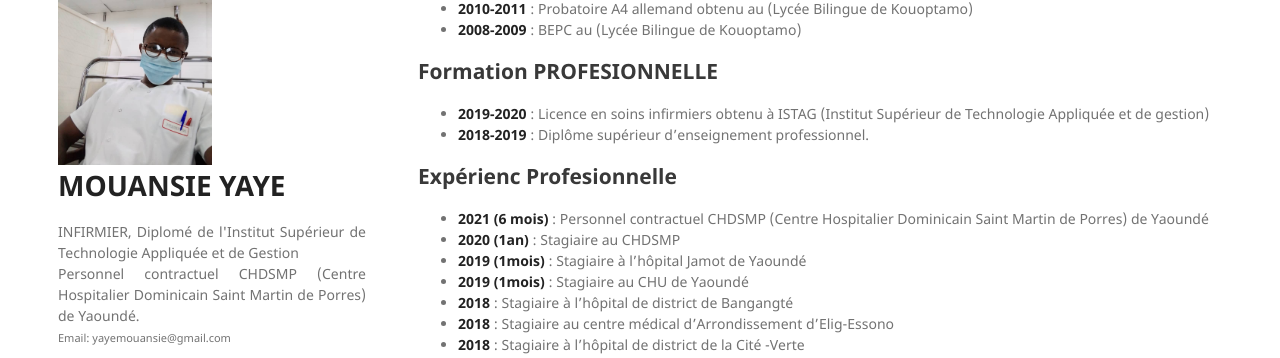
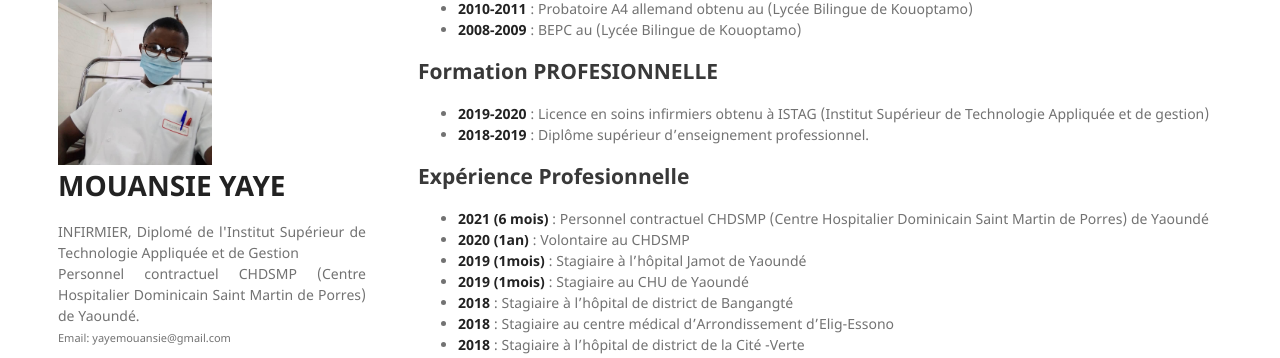
Before and after one commit to mouansie/mouansie.github.io, a Jekyll site: the page built from index.md, in a window 1280 px wide and 900 px high, scrolled down 602 px. Shown: the part 98-456 px from the top of the window. Built offline with Jekyll 4.4.1, drawn with Linux system fonts in a browser that asks for light colours; nearby versions of some CDN libraries; our own code applies the rules of GitHub Pages for plain Markdown files; a style sheet for code colours, icons or effects is not loaded.

Commit message:
Update index.md

```diff
--- a/index.md
+++ b/index.md
@@ -31,9 +31,9 @@ Je me nomme MOUANSIE YAYE, née le 01 Novembre 1994 a Massangam de nationnalité
 * **2019-2020** : Licence en soins infirmiers obtenu à ISTAG (Institut Supérieur de Technologie Appliquée et de gestion)
 *  **2018-2019** : Diplôme supérieur d’enseignement professionnel.
 
-## Expérienc Profesionnelle
+## Expérience Profesionnelle
 *  **2021 (6 mois)** : Personnel contractuel CHDSMP (Centre Hospitalier Dominicain Saint Martin de Porres) de Yaoundé
-* **2020 (1an)** : Stagiaire au CHDSMP
+* **2020 (1an)** : Volontaire au CHDSMP
 * **2019 (1mois)** : Stagiaire à l’hôpital Jamot de Yaoundé
 * **2019 (1mois)** : Stagiaire au CHU de Yaoundé
 * **2018** : Stagiaire à l’hôpital de district de Bangangté
```
